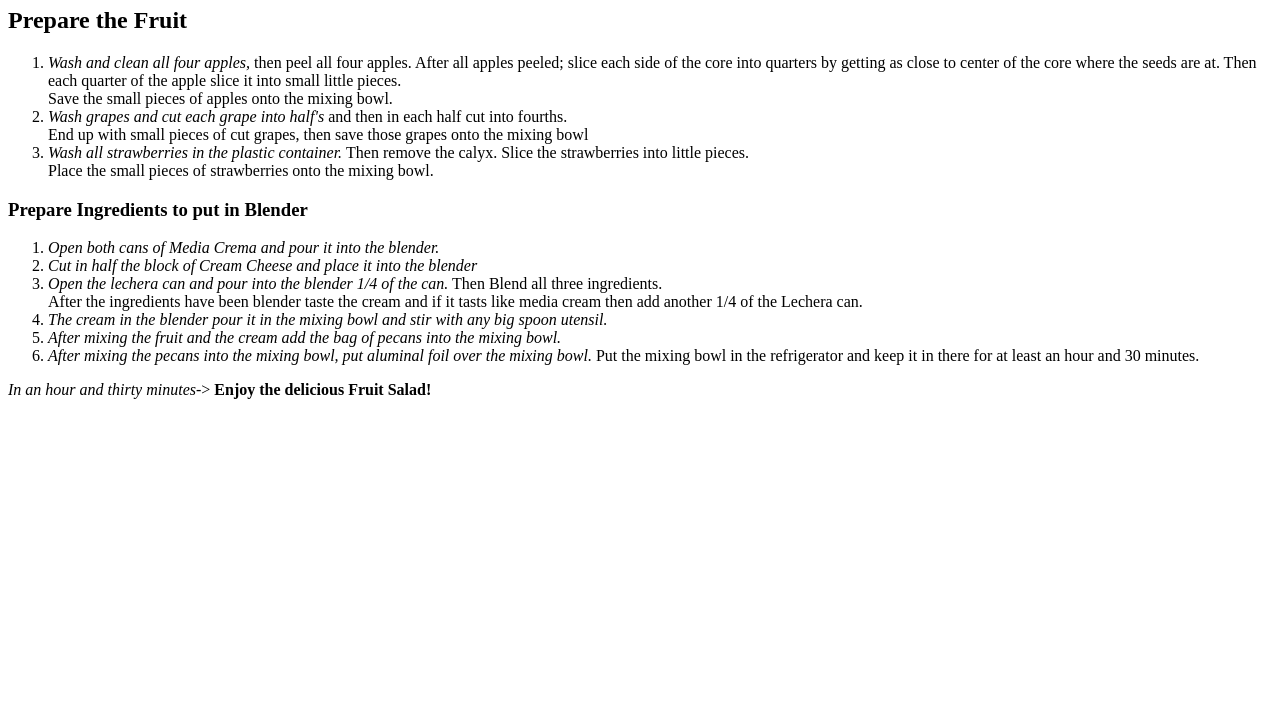
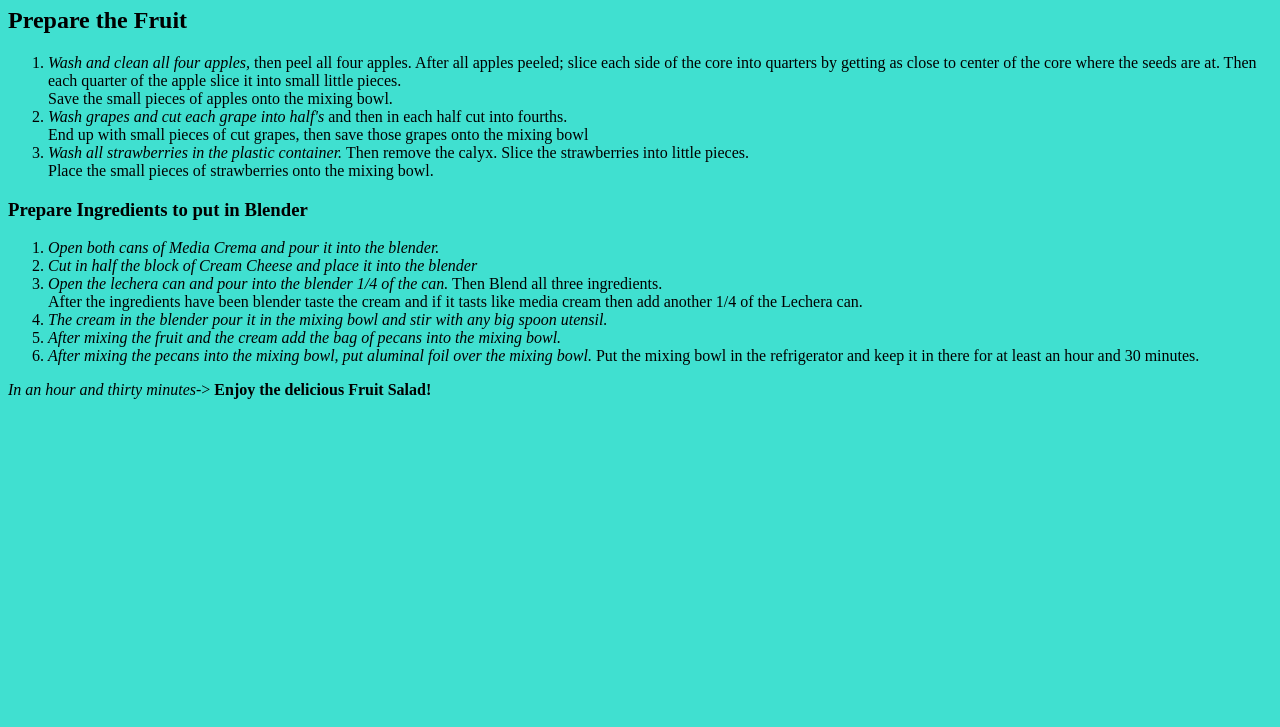
Before and after one commit to Luna9862/myrecipe1, a plain HTML site: page directions.html in a window 1280 px wide. Shown: the part 73-800 px from the top of the page. Drawn offline with Linux system fonts and the light colour scheme.

Commit message:
finishe requir pt1

```diff
--- a/directions.html
+++ b/directions.html
@@ -7,9 +7,14 @@
     <link rel="stylesheet" type="text/css" href="styles.css">
 </head>
 <body>
+<style>
+    *{
+        background-color:turquoise;
+    }
+</style>
 <h1 id="Title2"> Step by step directions to make Fruit Creme Salad!</h1>
 <div>
-<h2> Prepare the Fruit</h2>
+<h2 id="text1"> Prepare the Fruit</h2>
 <ol>
     <li> <i>Wash and clean all four apples,</i> then peel all four apples. After all apples peeled; slice each side of the core into quarters by getting as close to center of the core where the seeds are at. Then each quarter of the apple slice it into small little pieces.
         <br> Save the small pieces of apples onto the mixing bowl. </li>
@@ -18,7 +23,7 @@
     <li> <i>Wash all strawberries in the plastic container. </i>Then remove the calyx. Slice the strawberries into little pieces.
           <br> Place the small pieces of strawberries onto the mixing bowl.</li>
 </ol>
-<h3> Prepare Ingredients to put in Blender</h3>
+<h3 id="text1"> Prepare Ingredients to put in Blender</h3>
 <ol>
     <li> <i>Open both cans of Media Crema and pour it into the blender. </i></li>
     <li> <i>Cut in half the block of Cream Cheese and place it into the blender</i></li>
@@ -28,6 +33,6 @@
     <li> <i>After mixing the fruit and the cream add the bag of pecans into the mixing bowl.</i>
     <li> <i>After mixing the pecans into the mixing bowl, put aluminal foil over the mixing bowl.</i> Put the mixing bowl in the refrigerator and keep it in there for at least an hour and 30 minutes. </li>
 </ol>
-<p> <i>In an hour and thirty minutes</i>-> <strong>Enjoy the delicious Fruit Salad!</strong></p>
+<p id="text2"> <i>In an hour and thirty minutes</i>-> <strong>Enjoy the delicious Fruit Salad!</strong></p>
 </body>
 </html>
```
Also changed, not shown: index.html (+4 -4 lines), ingredients.html (+10 -0 lines).
